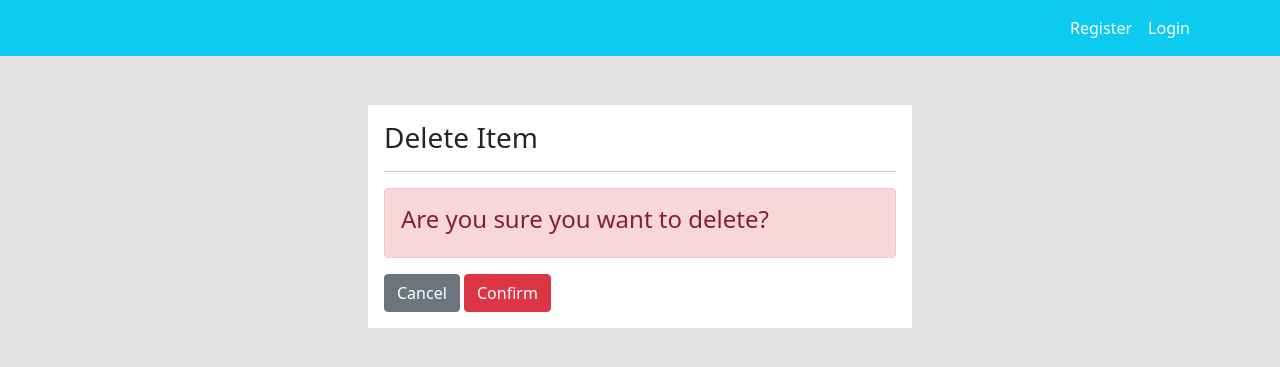
After one commit to tongza331/inventory-system, a Django app: page /product/delete/1 in a window 1280 px wide. The commit adds this page. Shown: the top 367 px of the page. Run offline with Django 4.2, Linux system fonts and the light colour scheme; data comes from the database, SQL or seed files in the repository; both versions use the stored data as it was after the commit.

Commit message:
add delete product

```diff
--- a/inventoryproject/dashboard/urls.py
+++ b/inventoryproject/dashboard/urls.py
@@ -5,5 +5,6 @@ urlpatterns = [
     path('dashboard/',views.index,name='dashboard-index'),
     path('staff/',views.staff,name='dashboard-staff'),
     path('product/',views.product,name='dashboard-product'),
+    path('product/delete/<int:pk>',views.product_delete,name='dashboard-product-delete'),
     path('order/',views.order,name='dashboard-order'),
 ]
--- a/inventoryproject/dashboard/views.py
+++ b/inventoryproject/dashboard/views.py
@@ -32,6 +32,13 @@ def product(request):
     }
     return render(request, 'dashboard/product.html',context)
 
+def product_delete(request, pk):
+    item = Product.objects.get(id=pk)
+    if request.method=='POST':
+        item.delete()
+        return redirect('dashboard-product')
+    return render(request, 'dashboard/product_delete.html')
+
 @login_required
 def order(request):
     return render(request, 'dashboard/order.html')
--- a/inventoryproject/templates/dashboard/product.html
+++ b/inventoryproject/templates/dashboard/product.html
@@ -38,7 +38,7 @@
                         <td>{{ item.quantity }}</td>
                         <td>
                             <a class="btn btn-info btn-sm" href="">Edit</a>
-                            <a class="btn btn-danger btn-sm" href="">Delete</a>
+                            <a class="btn btn-danger btn-sm" href="{% url 'dashboard-product-delete' item.id %}">Delete</a>
                         </td>
                     </tr>
                     {% endfor %}
--- /dev/null
+++ b/inventoryproject/templates/dashboard/product_delete.html
@@ -0,0 +1,24 @@
+{% extends 'partials/base.html' %}
+{% block title %}Product Delete Page{% endblock %}
+
+{% block content %}
+    <div class="container">
+        <div class="row mt-5">
+            <div class="col-md-6 offset-md-3">
+                <div class="border bg-white p-3">
+                    <h3>Delete Item</h3>
+                    <hr>
+                    <div class="alert alert-danger">
+                        <h4>Are you sure you want to delete?</h4>
+                    </div>
+                    <form method="POST">
+                        {% csrf_token %}
+                        {{ form }}
+                        <a class="btn btn-secondary" href="{% url 'dashboard-product' %}">Cancel</a>
+                        <input class="btn btn-danger" type="submit" value="Confirm">
+                    </form>
+                </div>
+            </div>
+        </div>
+    </div>
+{% endblock %}
```
Also changed, not shown: inventoryproject/db.sqlite3.
